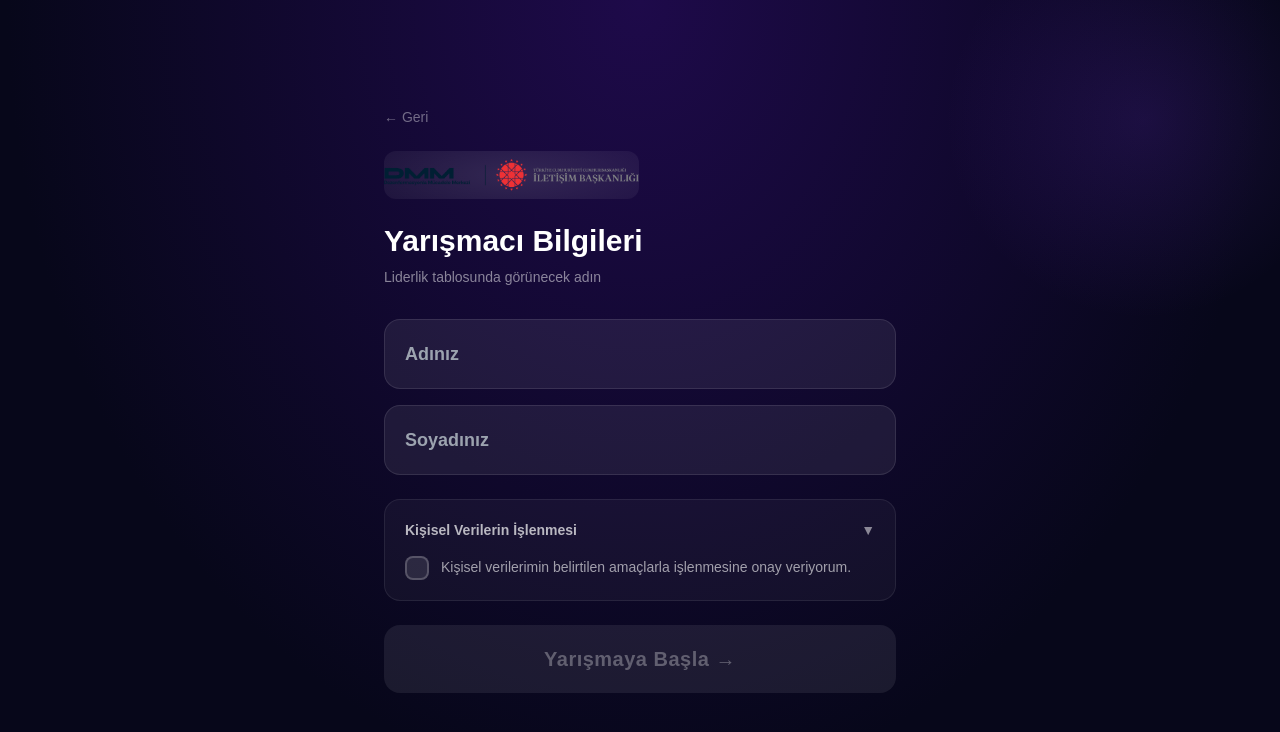
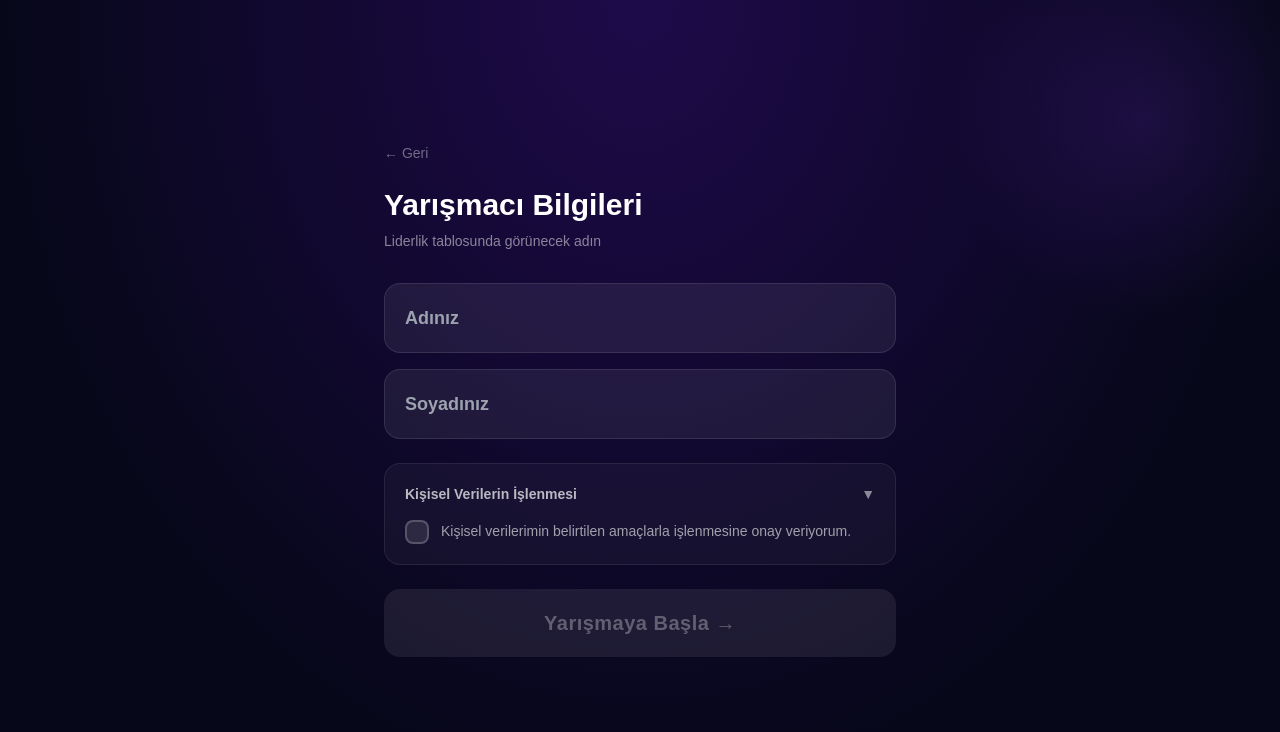
Before and after one commit to furkanbayindir/dmm-quiz, a Next.js app: page /register in a window 1280 px wide. Shown: the top 732 px of the page. Built offline with nearby package versions, Linux system fonts and the light colour scheme.

Commit message:
feat: register, quiz ve leaderboard sayfalarından logolar kaldırıldı

```diff
--- a/src/app/leaderboard/page.tsx
+++ b/src/app/leaderboard/page.tsx
@@ -1,7 +1,6 @@
 "use client";
 
 import { useEffect, useState, useCallback } from "react";
-import Image from "next/image";
 import { useRouter } from "next/navigation";
 
 interface Entry {
@@ -57,22 +56,6 @@
       />
 
       <div className="relative z-10 flex flex-col flex-1 px-8 py-8 max-w-3xl mx-auto w-full">
-        {/* Logo */}
-        <div className="flex justify-center mb-6">
-          <div className="relative flex items-center px-4 py-2">
-            <div className="absolute inset-0 rounded-2xl pointer-events-none"
-              style={{ background: "radial-gradient(ellipse 85% 100% at center, rgba(255,255,255,0.12) 0%, transparent 100%)" }} />
-            <Image
-              src="/dmm-logo.png"
-              alt="DMM — Dezenformasyonla Mücadele Merkezi | İletişim Başkanlığı"
-              width={220}
-              height={36}
-              className="relative object-contain h-9 w-auto"
-              priority
-            />
-          </div>
-        </div>
-
         {/* Header */}
         <div className="flex items-center justify-between mb-8">
           <div>
--- a/src/app/quiz/page.tsx
+++ b/src/app/quiz/page.tsx
@@ -167,24 +167,8 @@
       className="relative flex flex-col min-h-screen overflow-hidden"
       style={{ background: "radial-gradient(ellipse at 50% 0%, #1e0a4a 0%, #07071a 70%)" }}
     >
-      {/* Logo strip */}
-      <div className="flex justify-center pt-4 pb-1 px-8">
-        <div className="relative flex items-center px-4 py-2">
-          <div className="absolute inset-0 rounded-2xl pointer-events-none"
-            style={{ background: "radial-gradient(ellipse 85% 100% at center, rgba(255,255,255,0.12) 0%, transparent 100%)" }} />
-          <Image
-            src="/dmm-logo.png"
-            alt="DMM — Dezenformasyonla Mücadele Merkezi | İletişim Başkanlığı"
-            width={220}
-            height={36}
-            className="relative object-contain h-9 w-auto"
-            priority
-          />
-        </div>
-      </div>
-
       {/* Header */}
-      <div className="flex items-center justify-between px-8 pt-4 pb-4">
+      <div className="flex items-center justify-between px-8 pt-6 pb-4">
         <div className="flex flex-col">
           <span className="text-white/40 text-xs font-semibold uppercase tracking-widest">
             Soru
--- a/src/app/register/page.tsx
+++ b/src/app/register/page.tsx
@@ -1,6 +1,5 @@
 "use client";
 
-import Image from "next/image";
 import { useState } from "react";
 import { useRouter } from "next/navigation";
 
@@ -40,20 +39,6 @@
         >
           ← Geri
         </button>
-
-        {/* Logo */}
-        <div className="relative mb-6 inline-flex items-center py-2">
-          <div className="absolute inset-0 rounded-xl pointer-events-none"
-            style={{ background: "radial-gradient(ellipse 100% 150% at center, rgba(255,255,255,0.12) 0%, transparent 100%)" }} />
-          <Image
-            src="/dmm-logo.png"
-            alt="DMM — Dezenformasyonla Mücadele Merkezi | İletişim Başkanlığı"
-            width={200}
-            height={32}
-            className="relative object-contain h-8 w-auto"
-            priority
-          />
-        </div>
 
         <h2 className="text-3xl font-black mb-2">Yarışmacı Bilgileri</h2>
         <p className="text-white/50 mb-8 text-sm">
```
